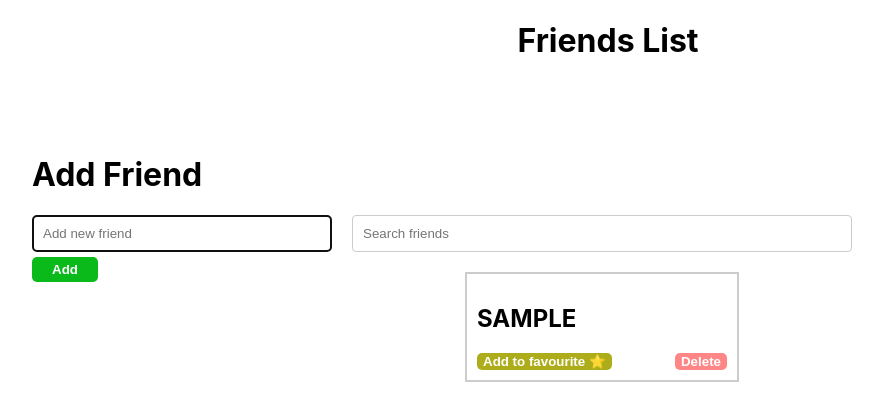
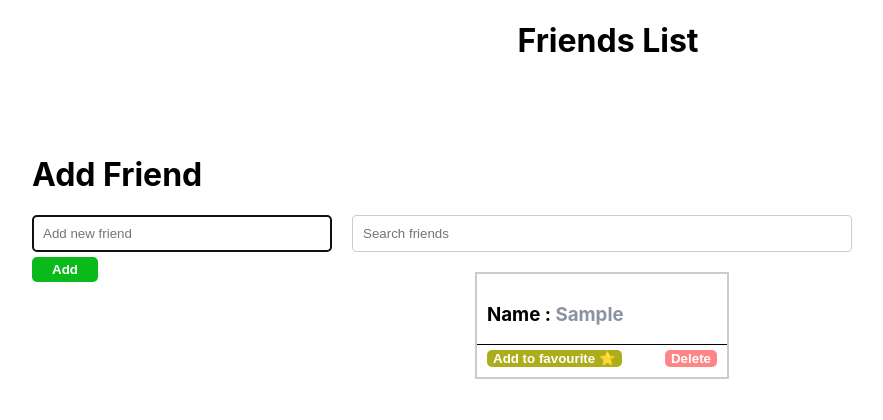
Before and after one commit to NIitishKumar/frineds-list, a React (Create React App) app: page / in a window 1280 px wide. Both pictures are taken after typing "Sample" into the empty fields and a click on the button "Add". Shown: the top 420 px of the page, without its empty margins (32-915 px from the left). Built offline with nearby package versions, Linux system fonts and the light colour scheme.

Commit message:
Initial commit

```diff
--- a/src/components/FriendCard.jsx
+++ b/src/components/FriendCard.jsx
@@ -1,10 +1,11 @@
 import React from 'react';
+import { capitalizeFirstChar } from '../utils';
 
 export default function FriendCard({ friend, onDelete, onToggleFavorite }) {
   return (
     <div className='cardContainer'>
-      <div className='cardHeader'>
-        <h2>{friend.name?.toUpperCase()}</h2>
+      <div className='cardHeader border'>
+        <h3 className='name'><span style={{ color: 'black' }}>Name : </span>{capitalizeFirstChar(friend.name)}</h3>
         <p>{friend.favorite ? '⭐️' : ''}</p>
       </div>
 
--- a/src/components/friendsList.jsx
+++ b/src/components/friendsList.jsx
@@ -4,6 +4,7 @@ import React, { useMemo, useState } from 'react';
 import { useSelector, useDispatch } from 'react-redux';
 import { addFriend, deleteFriend, toggleFavorite, sortByFavorite } from '../store/friendsSlice';
 import FriendCard from './FriendCard';
+import { containsSpecialChars } from '../utils';
 
 export default function FriendList() {
     const [search, setSearch] = useState('');
@@ -39,13 +40,24 @@ export default function FriendList() {
     return filtered.slice(start, start + perPage);
   }, [filtered, currentPage]);
 
+  const setInputName = (e) => {
+    if (containsSpecialChars(e.target.value)) {
+      alert('Please enter a valid name without special characters or without numeric value.');
+      return;
+    }
+    setInput(e.target.value);
+    if (e.key === 'Enter') {
+      handleAdd();
+    }
+}
+
     return (
       <div id='friendListContainer'>
         <div style={{ minWidth: '300px' }}>
           <input
               type="text"
               value={input}
-              onChange={e => setInput(e.target.value)}
+              onChange={setInputName}
               placeholder="Add new friend"
               className='inputField'
               id='addFriendInput'
--- a/src/index.css
+++ b/src/index.css
@@ -1,15 +1,14 @@
-
 body {
   margin: 0;
-  font-family: -apple-system, BlinkMacSystemFont, 'Segoe UI', 'Roboto', 'Oxygen',
-    'Ubuntu', 'Cantarell', 'Fira Sans', 'Droid Sans', 'Helvetica Neue',
+  font-family: -apple-system, BlinkMacSystemFont, "Segoe UI", "Roboto", "Oxygen",
+    "Ubuntu", "Cantarell", "Fira Sans", "Droid Sans", "Helvetica Neue",
     sans-serif;
   -webkit-font-smoothing: antialiased;
   -moz-osx-font-smoothing: grayscale;
 }
 
 code {
-  font-family: source-code-pro, Menlo, Monaco, Consolas, 'Courier New',
+  font-family: source-code-pro, Menlo, Monaco, Consolas, "Courier New",
     monospace;
 }
 
@@ -22,7 +21,7 @@ code {
 .cardContainer {
   border: 2px solid #ccc;
   min-width: 250px;
-  padding: 10px;
+  padding: 10px 0;
 }
 
 .cards {
@@ -42,9 +41,9 @@ code {
 }
 
 .button {
-  padding: '10px 20px';
+  padding: "10px 20px";
   background-color: #ff8686;
-  color: 'white';
+  color: "white";
   font-weight: 700;
   border: 0;
   border-radius: 5px;
@@ -52,9 +51,9 @@ code {
 }
 
 .addButton {
-  padding: '20px 60px';
+  padding: "20px 60px";
   background-color: #0aba1b;
-  color: 'white';
+  color: "white";
   font-weight: 700;
   border: 0;
   border-radius: 5px;
@@ -65,9 +64,15 @@ code {
 .cardHeader {
   display: flex;
   justify-content: space-between;
+  padding: 0px 10px;
 }
 
-.filterContainer{
+.border {
+  border-bottom: 1px solid black;
+  margin-bottom: 5px;
+}
+
+.filterContainer {
   display: flex;
   justify-content: space-between;
   align-items: center;
@@ -105,7 +110,7 @@ code {
 #friendListContainer {
   display: flex;
   justify-content: space-between;
-  gap:20px;
+  gap: 20px;
 }
 
 .contentContainer {
@@ -118,7 +123,7 @@ code {
   padding: 2px 10px;
   cursor: pointer;
   background-color: #0d6efd;
-  border:0;
+  border: 0;
   font-weight: 700;
   /* color: #0d6efd; */
   color: white;
@@ -131,3 +136,7 @@ code {
   cursor: pointer;
   color: white;
 }
+
+.name {
+  color: #8a94a0;
+}
--- /dev/null
+++ b/src/utils.js
@@ -0,0 +1,9 @@
+export const capitalizeFirstChar = (str) => {
+    if (!str) return "";
+    return str.charAt(0).toUpperCase() + str.slice(1);
+};
+
+export function containsSpecialChars(str) {
+    const specialCharPattern = /[^a-zA-Z ]/;
+    return specialCharPattern.test(str);
+};
```
